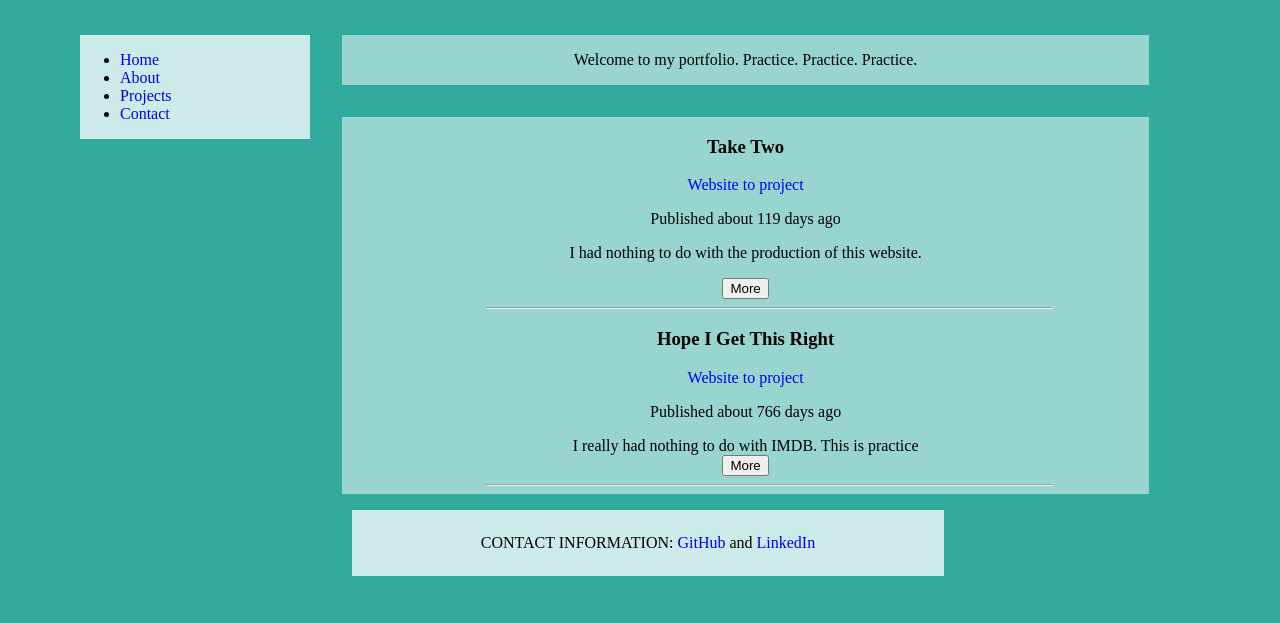
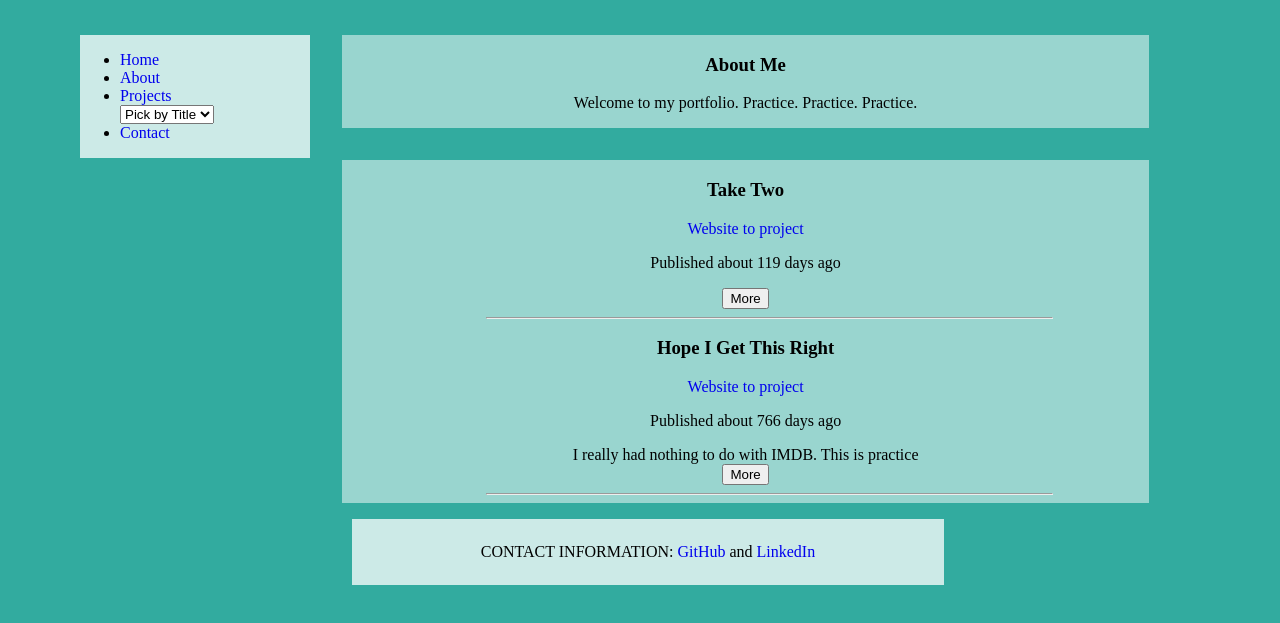
Before and after one commit to jdar22169/301n2-portfolio, a plain HTML site: page index.html in a window 1280 px wide. Shown: the part 61-684 px from the top of the page. Drawn offline with nearby package versions, Linux system fonts and the light colour scheme.

Commit message:
day2 work in progress

```diff
--- a/index.html
+++ b/index.html
@@ -14,17 +14,22 @@
            <li class="tab" data-content="all"><a href="#"> Home</a> </li>
            <li class="tab" data-content="about"><a href="#"> About</a> </li>
            <li class="tab" data-content="projects"><a href="#"> Projects</a> </li>
+              <select id= "title-menu">
+                <option value="">Pick by Title</option>
+              </select>
            <li class="tab" data-content="social"><a href="#"> Contact</a> </li>
         </ul>
+
     </aside>
     <main id="all">
         <section id="about" class="tab-content">
+           <h3> About Me </h3>
            <p>Welcome to my portfolio. Practice. Practice. Practice.</p>
         </section>
         <section id="projects" class="tab-content">
            <article class="template" data-category="dog">
              <header>
-               <h3> Project Title</h3>
+               <h3 id="projTitle"> Project Title</h3>
                <p><a href="">Website to project</a></p>
                <p>Published <time pubdate datetime="2000-01-01">Publish Time</time></p>
              </header>
--- a/scripts/portfolio.js
+++ b/scripts/portfolio.js
@@ -13,6 +13,7 @@ Project.prototype.toHtml= function() {
   var $newProject = $('article.template').clone();
   $newProject.removeClass('template');
   $newProject.attr('data-category', this.projectCategory);
+  $newProject.attr('data-attribute', this.projectTitle);
   $newProject.find('h3:first').text(this.projectTitle);
   $newProject.find('p a').attr('href', this.projectURL);
   $newProject.find('.projectDescription').html(this.body);
--- a/scripts/projectView.js
+++ b/scripts/projectView.js
@@ -1,27 +1,32 @@
 var projectView={};
 
+//projectView.titleList = function() {
+  //$('article').each(function() {
+
+
 projectView.navBar = function() {
-  $('#nav-bar').on("click", 'li', function() {
-    $(".tab-content").hide();
-    $("#" + $(this).data('content')).fadeIn();
+  $('#nav-bar').on('click', 'li', function() {
+    $('.tab-content').hide();
+    $('#' + $(this).data('content')).fadeIn();
   });
 
   $('#nav-bar.tab:first').click();
 };
 
 projectView.setTeasers = function() {
-  $('.projectDescription *:nth-of-type(n+2)').hide();
-  $('#projects').on("click", function(event) {
+  $('.projectDescription *:nth-of-type(n+1)').hide();
+  $('#projects').on('click', function(event) {
     var $eventTarget = $(event.target);
     event.preventDefault();
-    if ($eventTarget.hasClass("more")){
-    $eventTarget.prev().children().fadeIn(1000);
-    $eventTarget.hide();
+    if ($eventTarget.hasClass('more')){
+      $eventTarget.prev().children().fadeIn(1000);
+      $eventTarget.hide();
     };
-    })
-  };
+  });
+};
 
 $(document).ready(function(){
+  //projectView.titleList();
   projectView.navBar();
   projectView.setTeasers();
 });
--- a/style/modules.css
+++ b/style/modules.css
@@ -31,7 +31,7 @@ aside {
   width: 70%;
   margin:1em;
   background-color: #99d5cf;
-  text-align: center;
+  text-align:center;
 }
 
 .template {
```
